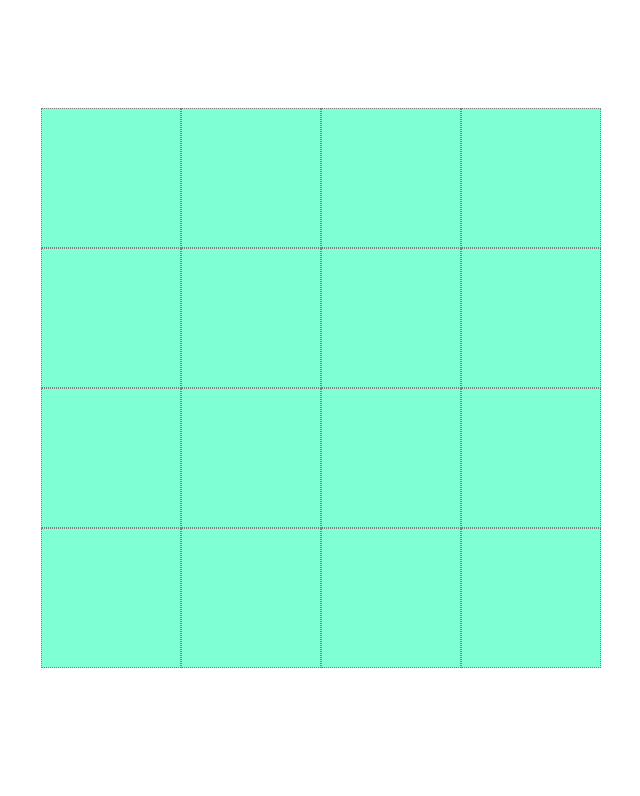
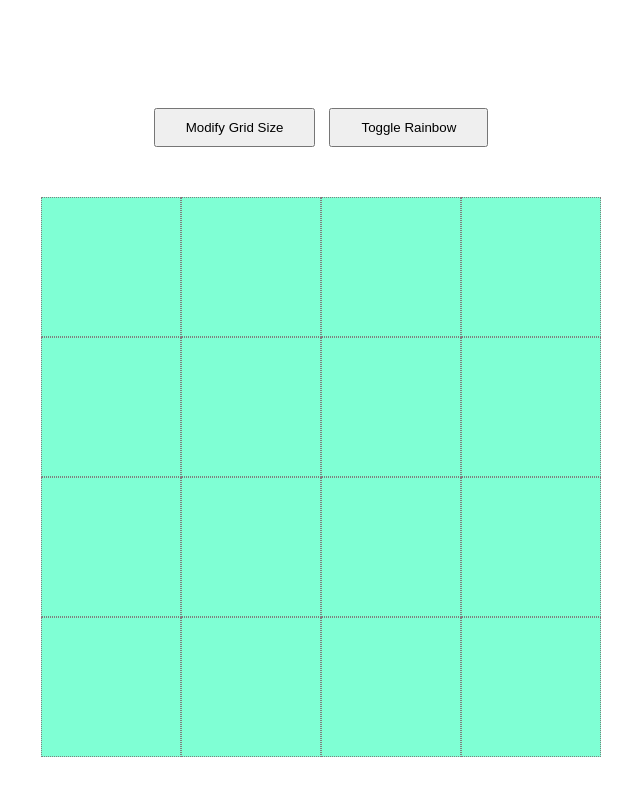
Before and after one commit to thomasyao15/etch-a-sketch, a plain HTML site: page index.html in a window 1280 px wide. Shown: the whole page, without its empty margins (319-959 px from the left). Drawn offline with Linux system fonts and the light colour scheme.

Commit message:
Added modify grid size functionality

```diff
--- a/index.html
+++ b/index.html
@@ -11,7 +11,12 @@
 
 <body>
     <div id="main-section">
-        <div id="grid"></div>
+        <div id="button-wrap">
+            <button id="modify-size">Modify Grid Size</button>
+            <button id="toggle-rainbow">Toggle Rainbow</button>
+        </div>
+        <div id="grid">
+        </div>
     </div>
 </body>
 
--- a/scripts/main.js
+++ b/scripts/main.js
@@ -2,6 +2,8 @@
 function generateGrid(gridSize) {
     const grid = document.getElementById("grid");
     grid.style.cssText = `grid-template-columns: repeat(${gridSize}, 1fr); grid-template-rows: repeat(${gridSize}, 1fr)`;
+
+    grid.innerHTML = '';  // clears all divs before appending
 
     let amountOfSquares = gridSize * gridSize;
 
@@ -27,4 +29,17 @@ function fillSquareColour(e) {
     e.target.classList.add("filled");
 }
 
+function modifyGridSize() {
+    gridSize = parseInt(prompt("Enter a custom side length:"));
+
+    generateGrid(gridSize);
+}
+
+// Set initial grid size
 generateGrid(4);
+
+
+const modButton = document.getElementById("modify-size");
+const rainbowButton = document.getElementById("toggle-rainbow");
+
+modButton.addEventListener("click", modifyGridSize);
--- a/styles/main.css
+++ b/styles/main.css
@@ -9,6 +9,11 @@
 
 #button-wrap {
     margin-bottom: 50px;
+}
+
+button {
+    padding: 10px 30px;
+    margin: 0 5px;
 }
 
 #grid {
```
